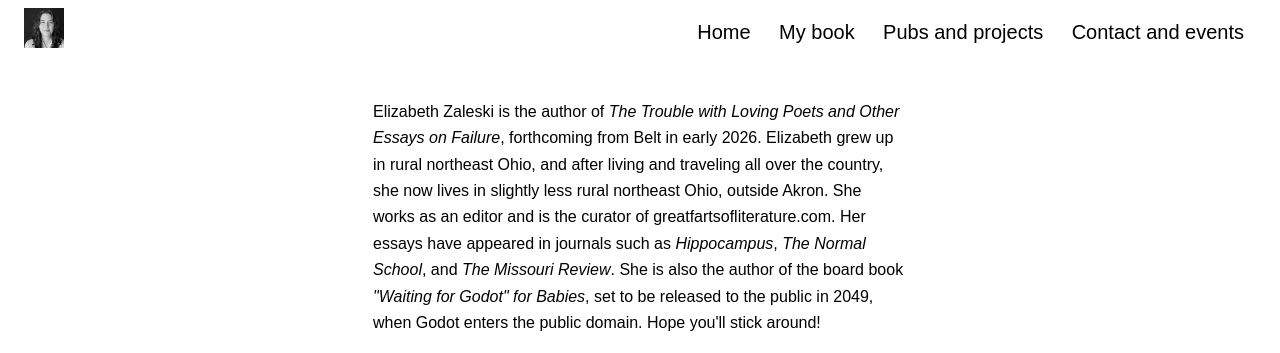
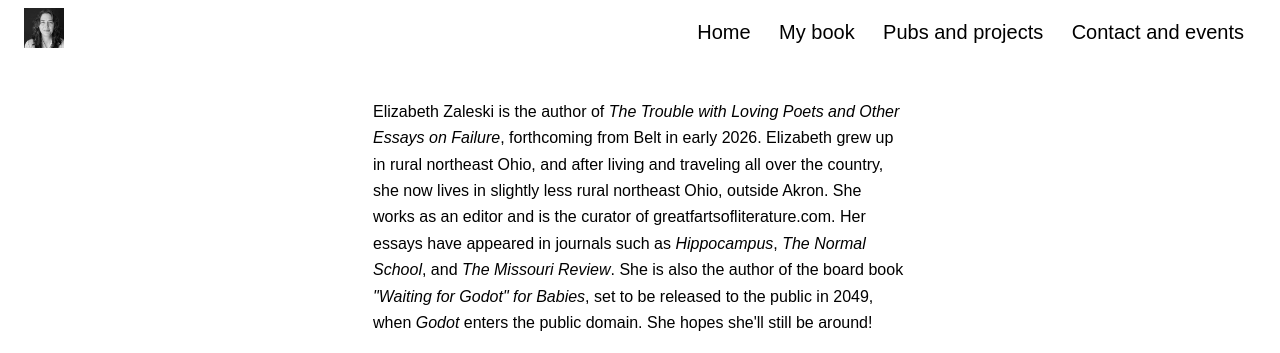
Before and after one commit to clottman/elizabethzaleski, an Eleventy site: page index.md in a window 1280 px wide. Shown: the top 353 px of the page. Built offline with nearby package versions, Linux system fonts and the light colour scheme; Eleventy itself is replaced by a stand-in of ours; files that its build step writes are made by us from their sources; files whose address does not match are found by name; a web font is replaced by a local one; what eleventy-auto-cache-buster would draw is missing.

Commit message:
Update index.md

```diff
--- a/index.md
+++ b/index.md
@@ -5,7 +5,7 @@ layout: default.njk
 
 <br>
 
-Elizabeth Zaleski is the author of *The Trouble with Loving Poets and Other Essays on Failure*, forthcoming from Belt in early 2026. Elizabeth grew up in rural northeast Ohio, and after living and traveling all over the country, she now lives in slightly less rural northeast Ohio, outside Akron. She works as an editor and is the curator of greatfartsofliterature.com. Her essays have appeared in journals such as *Hippocampus*, *The Normal School*, and *The Missouri Review*. She is also the author of the board book *"Waiting for Godot" for Babies*, set to be released to the public in 2049, when Godot enters the public domain. Hope you'll stick around!
+Elizabeth Zaleski is the author of *The Trouble with Loving Poets and Other Essays on Failure*, forthcoming from Belt in early 2026. Elizabeth grew up in rural northeast Ohio, and after living and traveling all over the country, she now lives in slightly less rural northeast Ohio, outside Akron. She works as an editor and is the curator of greatfartsofliterature.com. Her essays have appeared in journals such as *Hippocampus*, *The Normal School*, and *The Missouri Review*. She is also the author of the board book *"Waiting for Godot" for Babies*, set to be released to the public in 2049, when *Godot* enters the public domain. She hopes she'll still be around!
 
 <figure class="image">
   <img src="/assets/images/2025Elizabeth17BW.jpg-2" alt="Black and white photograph of Elizabeth Zaleski" width="300" height="449"/>
```
